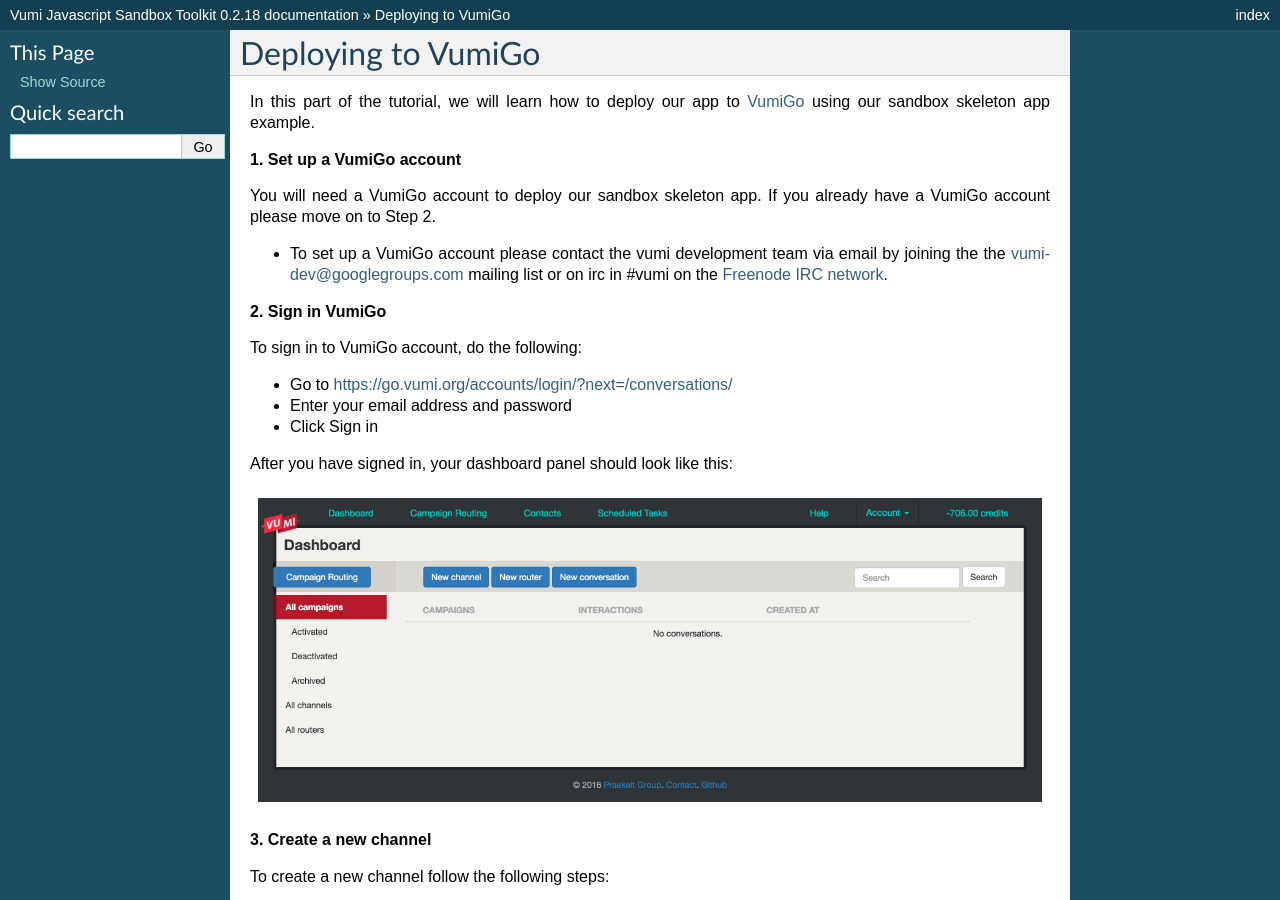
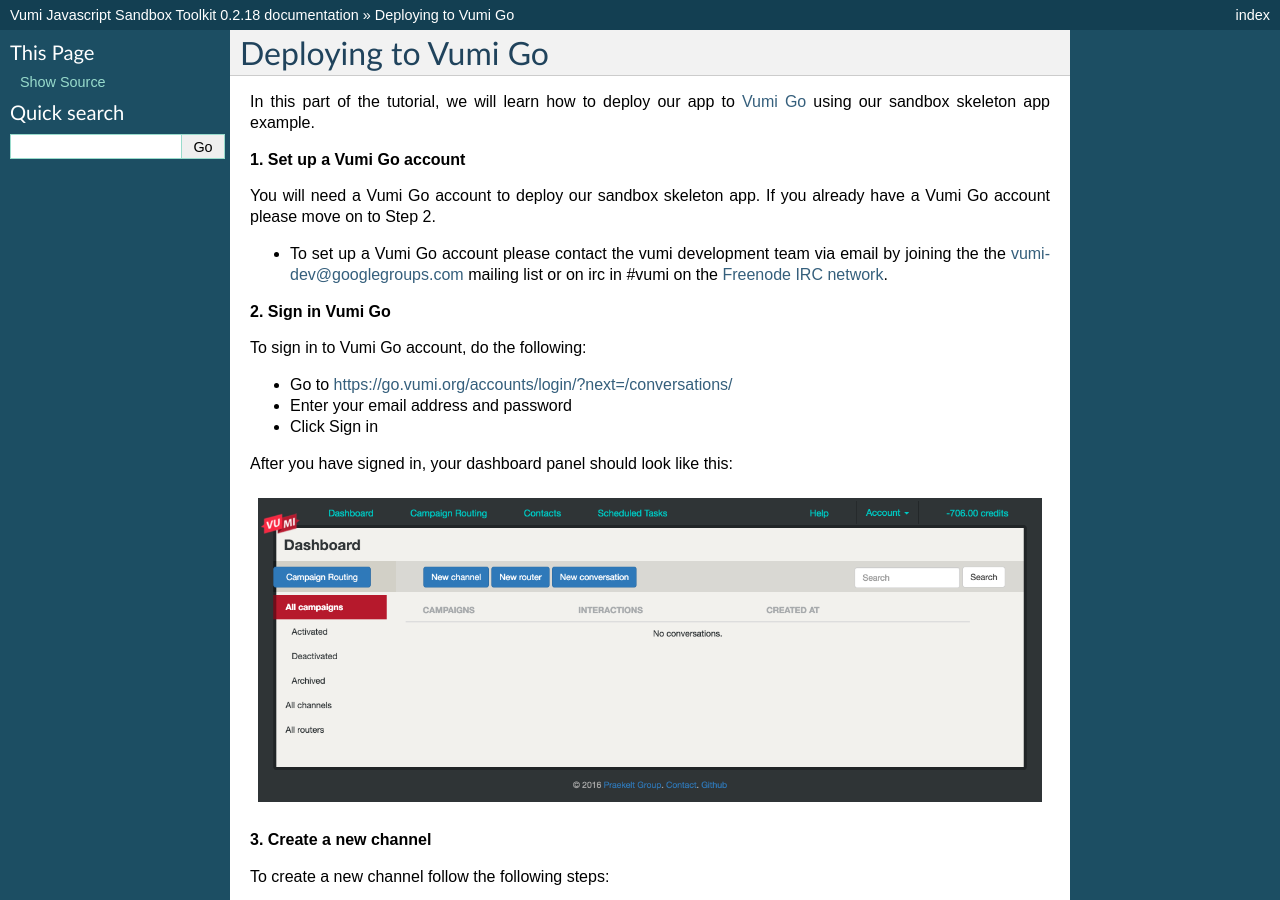
Before and after one commit to praekeltfoundation/vumi-jssandbox-toolkit, a Sphinx documentation site: the page built from docs/tutorial/deploying_to_VumiGo.rst, in a window 1280 px wide and 900 px high. Built offline with Sphinx 7.4.7, drawn with Linux system fonts in a browser that asks for light colours; pages that are not in the unit, such as notebooks, are missing from menus; some of the changed text lies outside the part shown.

Commit message:
make vumi go two words

```diff
--- a/docs/tutorial/deploying_to_VumiGo.rst
+++ b/docs/tutorial/deploying_to_VumiGo.rst
@@ -1,17 +1,17 @@
-Deploying to VumiGo
-===================
+Deploying to Vumi Go
+====================
 
-In this part of the tutorial, we will learn how to deploy our app to `VumiGo <https://go.vumi.org>`_ using our sandbox skeleton app example.
+In this part of the tutorial, we will learn how to deploy our app to `Vumi Go <https://go.vumi.org>`_ using our sandbox skeleton app example.
 
-**1. Set up a VumiGo account**
+**1. Set up a Vumi Go account**
 
-You will need a VumiGo account to deploy our sandbox skeleton app. If you already have a VumiGo account please move on to Step 2.
+You will need a Vumi Go account to deploy our sandbox skeleton app. If you already have a Vumi Go account please move on to Step 2.
 
-- To set up a VumiGo account please contact the vumi development team via email by joining the the `vumi-dev@googlegroups.com <https://groups.google.com/forum/?fromgroups#!forum/vumi-dev>`_ mailing list or on irc in #vumi on the `Freenode IRC network <https://webchat.freenode.net/?channels=#vumi>`_.
+- To set up a Vumi Go account please contact the vumi development team via email by joining the the `vumi-dev@googlegroups.com <https://groups.google.com/forum/?fromgroups#!forum/vumi-dev>`_ mailing list or on irc in #vumi on the `Freenode IRC network <https://webchat.freenode.net/?channels=#vumi>`_.
 
-**2. Sign in VumiGo**
+**2. Sign in Vumi Go**
 
-To sign in to VumiGo account, do the following:
+To sign in to Vumi Go account, do the following:
 
 - Go to https://go.vumi.org/accounts/login/?next=/conversations/
 - Enter your email address and password
@@ -71,4 +71,4 @@
 
 .. figure::  images/campaign_routing_save.png
 
- Congratulations, you have successfully deployed your first app to VumiGo! You can test it by dailing: ``*120*8864*163#``
+ Congratulations, you have successfully deployed your first app to Vumi Go! You can test it by dailing: ``*120*8864*163#``
```
